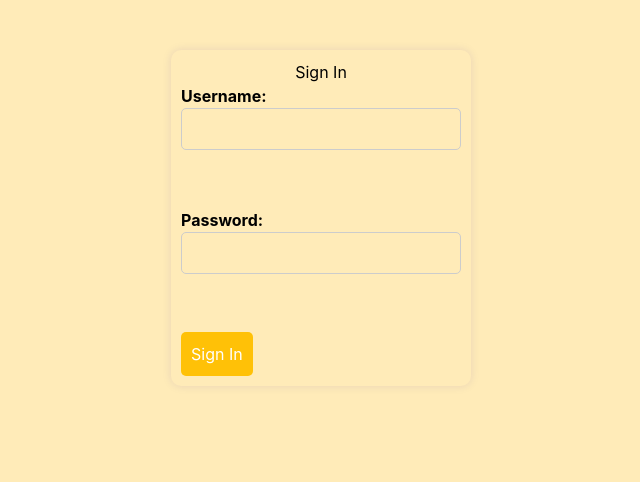
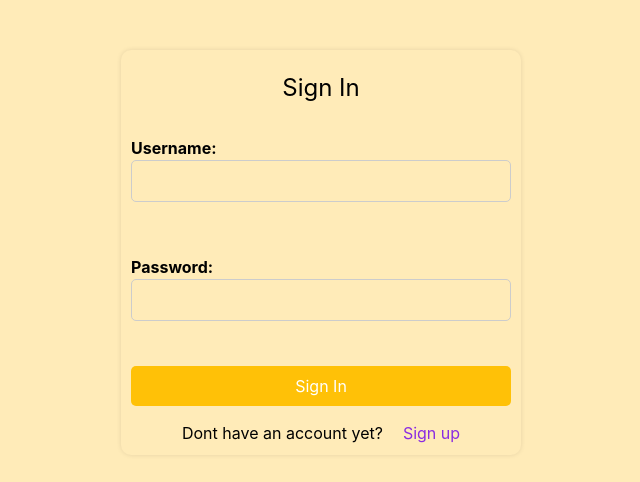
Before and after one commit to shen102/ORDER2GO, a React (Create React App) app in the folder myreactproj/: page /signin in a window 1280 px wide. Shown: the top 482 px of the page, without its empty margins (319-959 px from the left). Built offline with nearby package versions, Linux system fonts and the light colour scheme.

Commit message:
updated sign in

```diff
--- a/myreactproj/src/Components/SignIn.css
+++ b/myreactproj/src/Components/SignIn.css
@@ -1,42 +1,49 @@
 body {
     margin: 0; /* Add margin reset */
+
   }
 
 
 .container {
-    width: 300px;
+    width: 400px;
     margin: 0 auto;
     padding: 10px;
     border-radius: 10px;
-    box-shadow: 0 0 10px rgba(29, 4, 170, 0.1);
+    box-shadow: 0 0 5px rgba(3, 1, 17, 0.1);
 
   }
 
-  .container h1 {
+   h1 {
     text-align: center;
-    margin-top: 0; /* Add margin reset */
+    margin-top: 10px;
+    margin-bottom: 30px; /* Add margin reset */
+    font-size:x-large;
   }
 
   .container form {
     display: flex;
     flex-direction: column;
+
   }
 
   .container label {
     font-weight: bold;
+
   }
 
   .container input {
-    margin-bottom: 10px;
+    margin-bottom: 5px;
     padding: 8px;
     border: 1px solid #ccc;
     border-radius: 5px;
   }
 
   .container button {
-    padding: 10px;
+    padding: 8px;
+    width: 380px;
     background-color: #ffc107;
     color: #fff;
+    margin-top: -8px;
     border: none;
     border-radius: 5px;
     cursor: pointer;
@@ -46,3 +53,22 @@ body {
   .container button:hover {
     background-color: #ff9800;
   }
+  .signup{
+    display:flex;
+   justify-content: center;
+  }
+
+  .sp{
+    margin-top: 15px;
+    display: flex;
+    padding: 0 5px;
+  }
+  .no-account{
+    padding-right: 20px;
+  }
+
+
+  .signups{
+    color: blueviolet;
+    cursor: pointer;
+  }
--- a/myreactproj/src/Components/SignIn.jsx
+++ b/myreactproj/src/Components/SignIn.jsx
@@ -44,8 +44,20 @@ export const Signin = () => {
        <Link to="/home" style={{ textDecoration: "none" }}>
           <button type="button" onClick={handleSignIn}>Sign In</button>
         </Link>
+
       </form>
+
+
+
+      <div className='signup'>
+          <div  className='sp'>
+              <div className='no-account'>Dont have an account yet?</div>
+              <div className='signups'>Sign up</div>
+          </div>
+
+        </div>
     </div>
+
   );
 }
 
--- a/myreactproj/src/Components/homepage.css
+++ b/myreactproj/src/Components/homepage.css
@@ -6,7 +6,7 @@
     border-radius: 10px;
     width: 300px;
     margin: auto;
-    box-shadow: 0 0 10px rgba(0, 0, 0, 0.1);
+    box-shadow: 0 4px 8px rgba(0, 0, 0, 1);
   }
 
   .home-1 {
--- a/myreactproj/src/pages/Login/index.jsx
+++ b/myreactproj/src/pages/Login/index.jsx
@@ -1,4 +1,4 @@
-import {Signin} from "../../Components/SignIn"
+import {Signin} from "../../Components/SignIn";
 
 const SignIn = () => {
     return (
```
